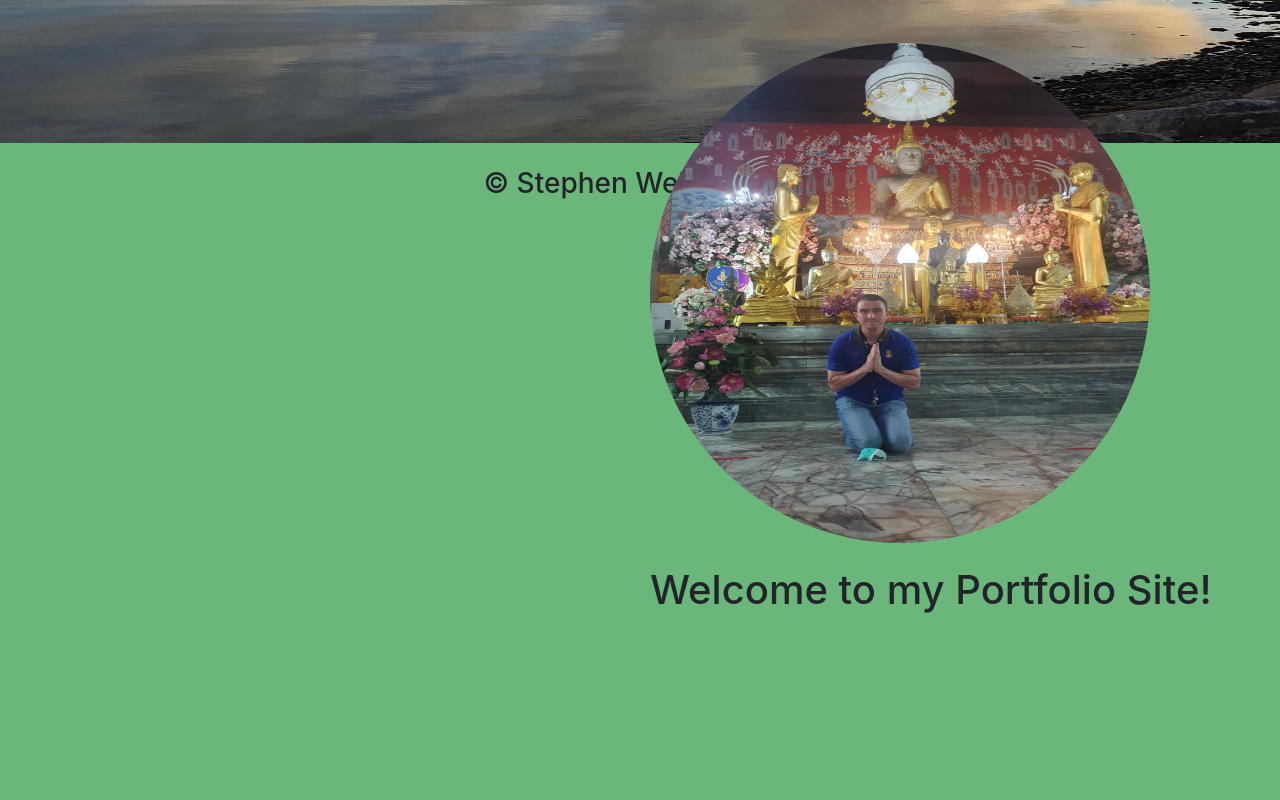
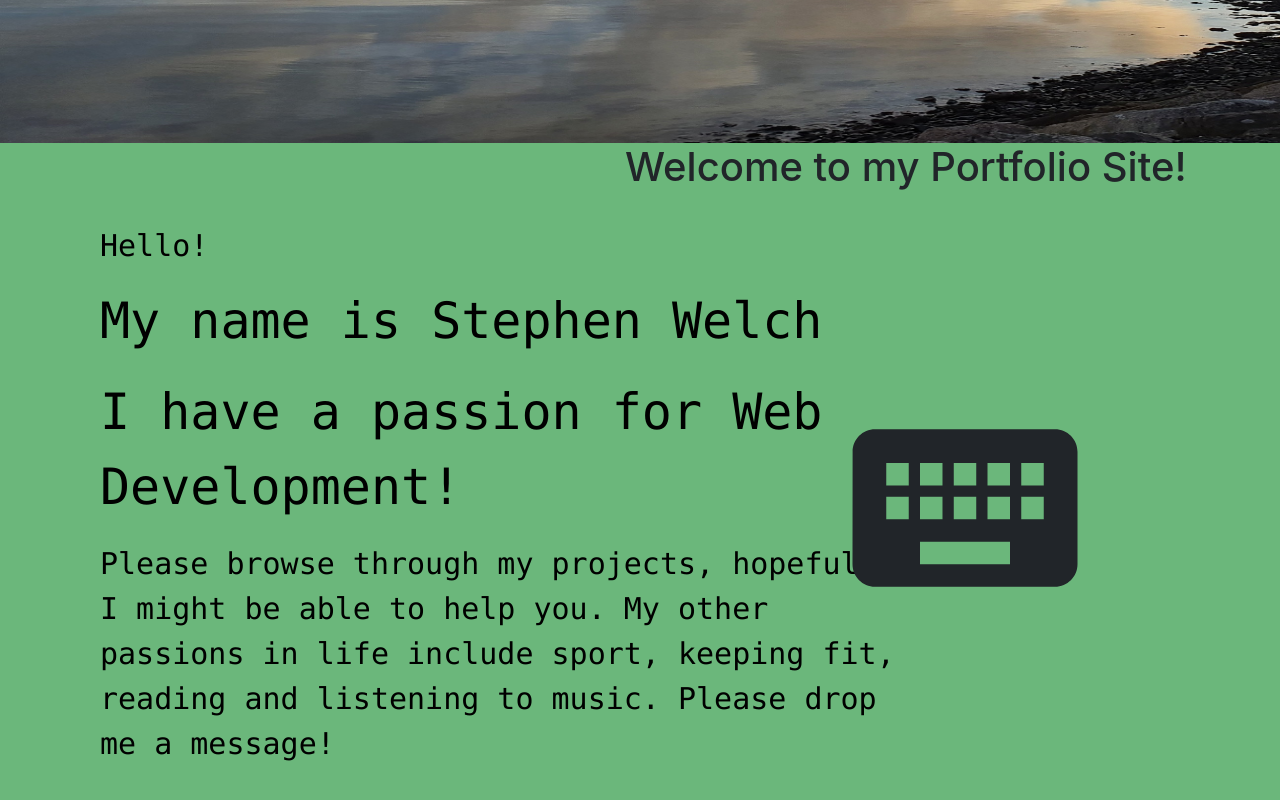
Before and after one commit to stephenwelch1927/PortfolioWebSite, a React (Create React App) app: page / in a window 1280 px wide. Shown: the part 634-1434 px from the top of the page. Before the commit the page ends 1256 px from the top, so only its background shows below. Built offline with nearby package versions, Linux system fonts and the light colour scheme; the HTML template or start-up script is replaced by a standard one.

Commit message:
Updated home page structure and content

```diff
--- a/package.json
+++ b/package.json
@@ -4,6 +4,10 @@
   "private": true,
   "dependencies": {
     "@emailjs/browser": "^3.11.0",
+    "@emotion/react": "^11.11.3",
+    "@emotion/styled": "^11.11.0",
+    "@mui/icons-material": "^5.15.11",
+    "@mui/material": "^5.15.11",
     "@testing-library/jest-dom": "^5.17.0",
     "@testing-library/react": "^13.4.0",
     "@testing-library/user-event": "^13.5.0",
--- a/src/components/HomePage.js
+++ b/src/components/HomePage.js
@@ -1,30 +1,40 @@
 import React from "react";
-import Ayutthaya from "../images/Ayutthaya.jpg";
 import Salthill from "../images/Salthill_Winter1.jpg";
 import "./styles/HomePage.css";
 import "./styles/NavLayout.css";
+import KeyboardIcon from '@mui/icons-material/Keyboard';
 
 const HomePage = () => {
   return (
     <div>
       <h1 className="h1-style">Stephen Welch Web Development</h1>
-      <div id="frame">
+
       <div id="main_image">
         <img
-            style={{ height: "600px", width: "1900px" }}
+          style={{ height: "600px", width: "1899px" }}
           src={Salthill}
           alt="Salthill"
         />
       </div>
-        <div id="overlay-pos">
-          <img id="overlay_image" src={Ayutthaya} alt="Ayutthaya" />
-        </div>
-        <br></br>
-      </div>
       <div id="h1m">
       <h1>Welcome to my Portfolio Site!</h1>
       </div>
+      <br></br>
+      <div id="h2">
+      <p className="p2">Hello!</p>
+      <p className="p3">My name is Stephen Welch</p>
+      <p className="p3">I have a passion for Web Development!</p>
+      <p className="p2">Please browse through my projects, hopefully
+      I might be able to help you. My other passions in life include
+      sport, keeping fit, reading and listening to music. Please drop
+      me a message!
+      </p>
       </div>
+      <div id="computer">
+        <KeyboardIcon sx={{fontSize: 270}}/>
+        </div>
+        </div>
+
   );
 };
 
--- a/src/components/styles/HomePage.css
+++ b/src/components/styles/HomePage.css
@@ -1,3 +1,6 @@
+#main {
+    height: 500px;
+}
 .img {
   border: none;
   border-radius: 50%;
@@ -10,24 +13,35 @@
   width: 100%;
   height: 50%;
 }
-#overlay-pos {
-  top: 500px;
-  position: absolute;
-  left: 650px;
-}
-#overlay_image {
-  width: 500px;
-  height: 500px;
-  margin-right: 200px;
-  border-radius: 50%;
-}
 
 #head {
   margin-right: 500px;
 }
 
 #h1m {
-  position: absolute;
-  top: 1200px;
-  left: 650px;
+margin-left: 625px;
 }
+
+#computer {
+    float: right;
+    margin-right: 250px;
+    bottom: 350px;
+    position: relative;
+    width: 200px;
+    height: 500px;
+
+}
+
+#h2 {
+  margin-left: 100px;
+  width: 800px;
+  height: 500px;
+}
+
+.p2 {
+    font-size: 30px;
+}
+
+.p3 {
+    font-size: 50px;
+}
```
Also changed, not shown: 1 other file (tests, documents, lock files or other folders). Lines whose indentation alone changed are shown as unchanged.
